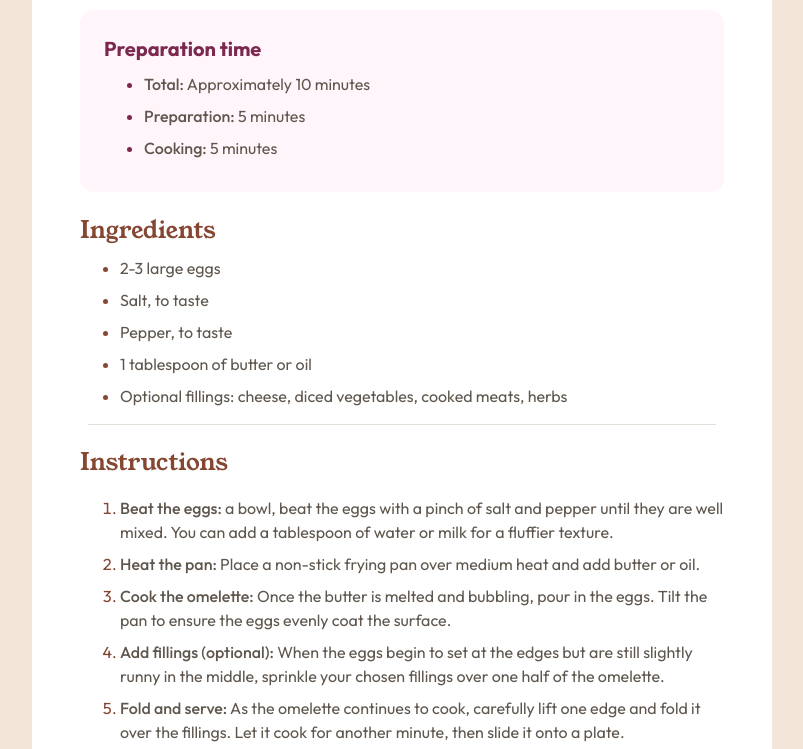
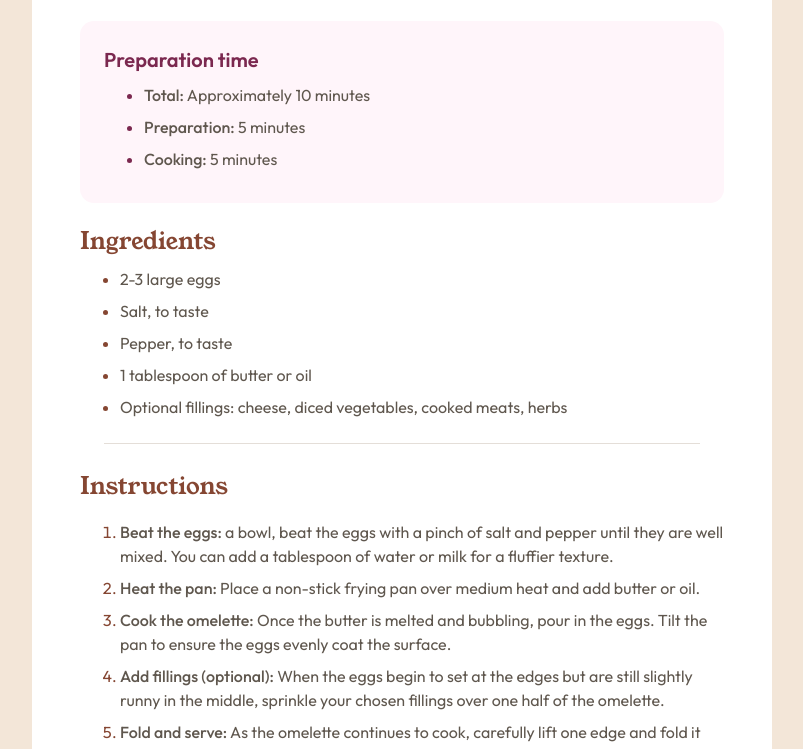
Before and after one commit to jids99/recipe-page-main, a plain HTML site: page index.html in a window 1280 px wide. Shown: the part 622-1371 px from the top of the page, without its empty margins (238-1041 px from the left). Drawn offline with Linux system fonts and the light colour scheme.

Commit message:
margin and fw updates

```diff
--- a/styles.css
+++ b/styles.css
@@ -59,7 +59,7 @@
     --fw-bold: 700;
 
     --fs-h1: 2.25rem;
-    --fs-h2: 1.5rem;
+    --fs-h2: 2rem;
 }
 
 body {
@@ -67,11 +67,11 @@ body {
     justify-content: center;
     align-items: center;
     background-color: var(--Eggshell);
-    height: 100dvh;
 }
 
 .card {
-    margin-top: 125px;
+    margin-top: 120px;
+    margin-bottom: 120px;
     background-color: white;
     display: flex;
     flex-direction: column;
@@ -86,6 +86,7 @@ body {
 
 .img-omlette {
   border-radius: 1rem;
+  margin-bottom: 1rem;
 }
 
 h1 {
@@ -120,8 +121,7 @@ li::marker {
 
 .line {
   border-bottom: 1px solid var(--LightGrey);
-  margin: .5rem;
-  margin-top: 1rem;
+  margin: 1.5rem;
 }
 
 .prep-time {
@@ -136,7 +136,7 @@ li::marker {
   font-family: var(--tf-outfit);
   color: var(--DarkRaspberry);
   font-size: 1.25rem;
-  font-weight: var(--fw-bold);
+  font-weight: var(--fw-semibold);
   margin-top: 0;
   margin-bottom: .5rem;
 }
```
